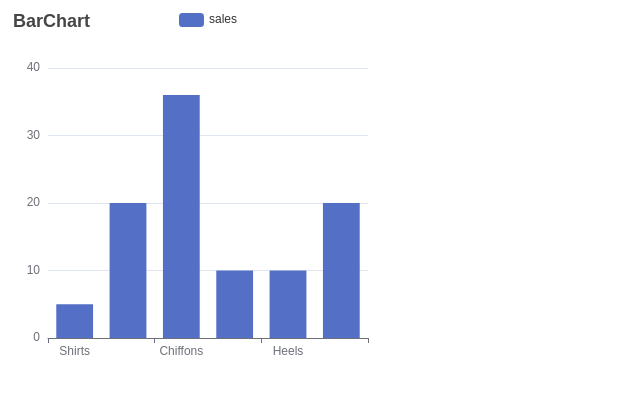
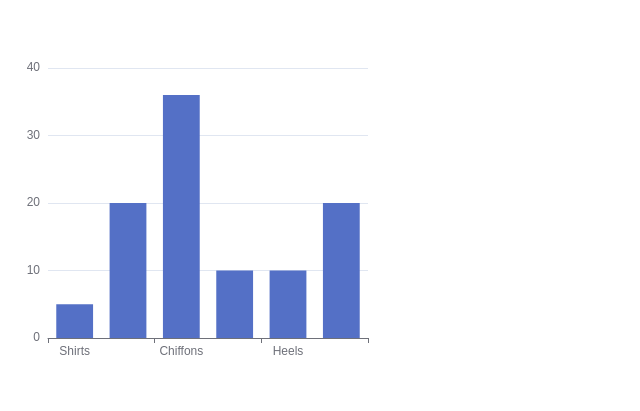
Before and after one commit to Antonioax/MicroFrontendTest, a website built with webpack: page barchart/public/index.html in a window 1280 px wide. Shown: the whole page, without its empty margins (0-640 px from the left). Built offline with nearby package versions, Linux system fonts and the light colour scheme.

Commit message:
Added created microfrontend inside microfrontend container

```diff
--- a/barchart/src/index.js
+++ b/barchart/src/index.js
@@ -3,13 +3,6 @@ import * as echarts from "echarts";
 var myChart = echarts.init(document.getElementById("barchart-dev"));
 
 myChart.setOption({
-  title: {
-    text: "BarChart",
-  },
-  tooltip: {},
-  legend: {
-    data: ["sales"],
-  },
   xAxis: {
     data: ["Shirts", "Cardigans", "Chiffons", "Pants", "Heels", "Socks"],
   },
--- a/container/src/bootstrap.js
+++ b/container/src/bootstrap.js
@@ -1 +1,2 @@
 import "barchart/BarchartIndex"
+import "linechart/LinechartIndex";
--- a/linechart/package.json
+++ b/linechart/package.json
@@ -1,5 +1,5 @@
 {
-  "name": "barchart",
+  "name": "linechart",
   "version": "1.0.0",
   "main": "index.js",
   "scripts": {
```
Also changed, not shown: container/public/index.html (+1 -0 lines), container/webpack.config.js (+4 -3 lines).
